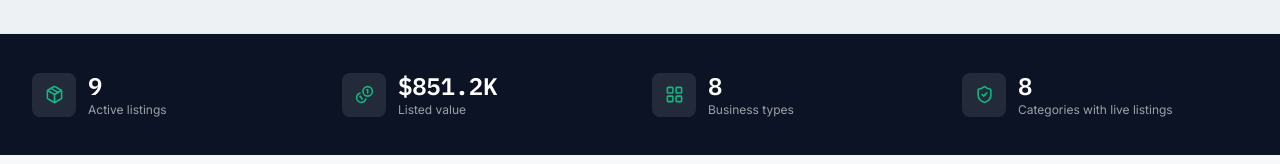
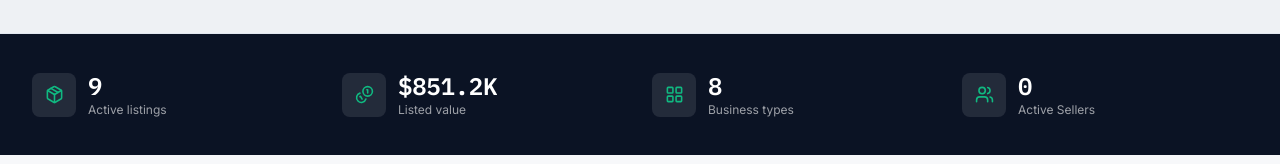
Before and after one commit to mdmanirmia/durqo-app, a Next.js app: page / in a window 1280 px wide. Shown: the part 636-800 px from the top of the page. Built offline with nearby package versions, Linux system fonts and the light colour scheme; no server answers; the database is empty.

Commit message:
Change verified seller count to active seller count
Updated the seller count logic to reflect active sellers instead of verified sellers. Adjusted related comments and stats bar to align with this change.

```diff
--- a/src/app/page.tsx
+++ b/src/app/page.tsx
@@ -11,10 +11,11 @@ import {
   Package,
   Coins,
   LayoutGrid,
+  Users,
 } from "lucide-react";
 import { CATEGORIES, CATEGORY_MAP } from "@/lib/categories";
 import { CATEGORY_ICONS } from "@/lib/category-icons";
-import { getPublishedListings, getVerifiedSellerCount } from "@/lib/data/listings.server";
+import { getPublishedListings, getSellerCount } from "@/lib/data/listings.server";
 import { SUCCESS_FEE_TIERS, fmtRate } from "@/lib/fees";
 import ListingCard from "@/components/ListingCard";
 import WishlistButton from "@/components/WishlistButton";
@@ -185,7 +186,7 @@ const CONFIDENCE = [
 // on the marketplace already carries a Verified badge.
 const REVIEW_STANDARD_ITEMS = ["Listing reviewed", "Identity verification", "Data checked"];
 
-// Sep 2026: the stats bar (Active listings / Listed value / Verified sellers)
+// Sep 2026: the stats bar (Active listings / Listed value / Active Sellers)
 // and the featured spotlight below were silently going stale — `next build`
 // was prerendering "/" as a fully static route (no `searchParams`/other
 // dynamic API forced it dynamic the way `/buy` and `/listing/[slug]` already
@@ -198,7 +199,7 @@ const REVIEW_STANDARD_ITEMS = ["Listing reviewed", "Identity verification", "Dat
 export const dynamic = "force-dynamic";
 
 export default async function Home() {
-  const [listings, verifiedSellerCount] = await Promise.all([getPublishedListings(), getVerifiedSellerCount()]);
+  const [listings, sellerCount] = await Promise.all([getPublishedListings(), getSellerCount()]);
 
   // "Businesses gaining attention" — Sep 16 2026 change ("jei gulor price or
   // profit sob theke beshi": show the listings whose price or profit is
@@ -252,26 +253,20 @@ export default async function Home() {
   const topCategories = categoriesByActivity.slice(0, 6);
   const activeCategoryCount = categoriesByActivity.filter((c) => (categoryCounts.get(c.id) ?? 0) > 0).length;
 
-  // Stats-bar 4th slot: a real, non-zero stat instead of a "0 Verified
-  // seller profiles" trust stat (verification is still opt-in sitewide, so
-  // that count is genuinely 0 today for most catalogs) — swaps to the real
-  // verified count automatically once sellers start verifying.
-  //
-  // Sep 7 2026: `verifiedSellerCount` (fetched above via
-  // `getVerifiedSellerCount()`) is a platform-wide count of every profile
-  // with `is_verified = true`, not scoped to whether that seller currently
-  // has any active listings. A user reported seeing "2 verified sellers" on
-  // the platform when this stat showed "1" — the DB genuinely has 2 verified
-  // profiles, but the old logic only counted a verified seller if they also
-  // had at least one non-sold listing, and one of the two (a verified seller
-  // with zero listings so far) was invisible under that rule. Confirmed with
-  // the user directly: this stat should count every verified seller
-  // platform-wide, so verification shows up immediately rather than being
-  // gated on inventory.
-  const verifiedStat =
-    verifiedSellerCount > 0
-      ? { value: String(verifiedSellerCount), label: verifiedSellerCount === 1 ? "Verified seller" : "Verified sellers" }
-      : { value: String(activeCategoryCount), label: "Categories with live listings" };
+  // Stats-bar 4th slot: Sep 17 2026 change ("Eita hobe Active Sellers and
+  // eitar value hobe marketplace e total seller er soman" — this tile
+  // should read "Active Sellers" and its value should equal the
+  // marketplace's total seller count). Replaced the old "Verified
+  // sellers" tile (which only counted `is_verified = true` profiles, often
+  // 0 since verification is opt-in) with `sellerCount` (fetched above via
+  // `getSellerCount()`), a platform-wide count of every registered seller
+  // regardless of verification status or whether they have a live listing
+  // yet — shown as-is, with no zero-count fallback, since it's now an
+  // honest headline number rather than a rare-to-be-zero trust stat.
+  const activeSellersStat = {
+    value: String(sellerCount),
+    label: sellerCount === 1 ? "Active Seller" : "Active Sellers",
+  };
 
   // Featured opportunity (hero spotlight): Sep 16 2026 change ("emon list
   // dekhabe jeitar revenue growth sob theke beshi but not sold, or income
@@ -337,7 +332,7 @@ export default async function Home() {
     { icon: Package, value: String(activeListings.length), label: "Active listings" },
     { icon: Coins, value: fmtCompactUSD(totalListedValue), label: "Listed value" },
     { icon: LayoutGrid, value: String(activeCategoryCount), label: "Business types" },
-    { icon: ShieldCheck, value: verifiedStat.value, label: verifiedStat.label },
+    { icon: Users, value: activeSellersStat.value, label: activeSellersStat.label },
   ];
 
   const spotlightDescription = spotlight
```
